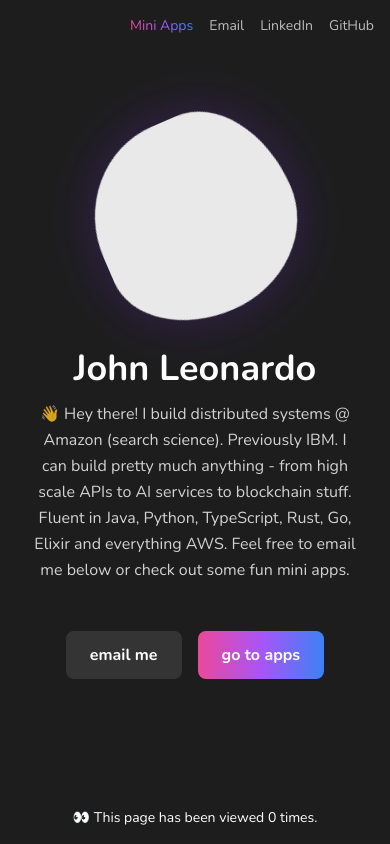
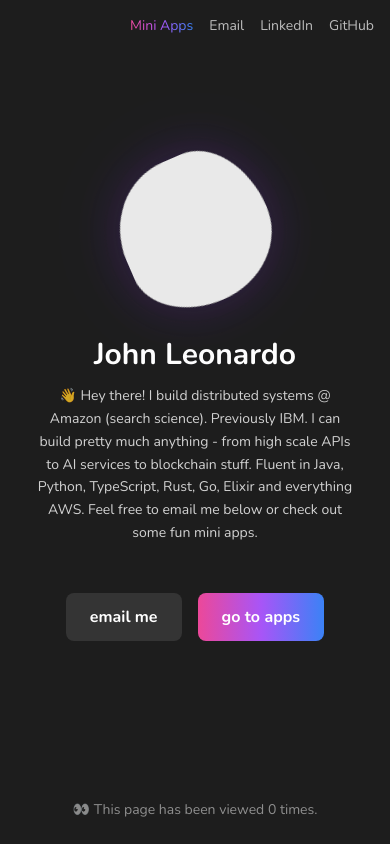
Before and after one commit to jdleo/jdleo-me-latest, a Next.js app: page / in a window 390 px wide. Built offline with nearby package versions, Linux system fonts and the light colour scheme; no server answers; the database is empty.

Commit message:
improve responsiveness on mobile

```diff
--- a/src/app/page.tsx
+++ b/src/app/page.tsx
@@ -53,7 +53,7 @@ export default function Home() {
             </header>
 
             <main className='flex-1 flex flex-col gap-8 sm:gap-12 items-center justify-center px-4 -mt-12'>
-                <div className='w-[200px] h-[200px] sm:w-[200px] sm:h-[200px] relative animate-rotate'>
+                <div className='w-[150px] h-[150px] sm:w-[200px] sm:h-[200px] relative animate-rotate'>
                     <div
                         className='absolute inset-0 rounded-[60%_40%_30%_70%/60%_30%_70%_40%] animate-morph shadow-xl'
                         style={{
@@ -67,10 +67,10 @@ export default function Home() {
                     />
                 </div>
                 <div className='flex flex-col items-center gap-3 sm:gap-4'>
-                    <h1 className='text-white font-nunito font-semibold text-4xl sm:text-6xl text-center'>
+                    <h1 className='text-white font-nunito font-semibold text-3xl sm:text-6xl text-center'>
                         {strings.NAME}
                     </h1>
-                    <p className='text-white/80 font-nunito font-normal text-base sm:text-lg max-w-[90%] sm:max-w-[600px] text-center leading-relaxed'>
+                    <p className='text-white/80 font-nunito font-normal text-sm sm:text-lg max-w-[90%] sm:max-w-[600px] text-center leading-relaxed'>
                         {strings.SUBTITLE}
                     </p>
                 </div>
@@ -88,7 +88,7 @@ export default function Home() {
                         go to apps
                     </a>
                 </div>
-                <p className='text-white font-nunito text-sm absolute bottom-4'>
+                <p className='text-white/50 font-nunito text-sm absolute bottom-6 sm:bottom-4'>
                     👀 This page has been viewed {pageViewCount.toLocaleString()} times.
                 </p>
             </main>
```
